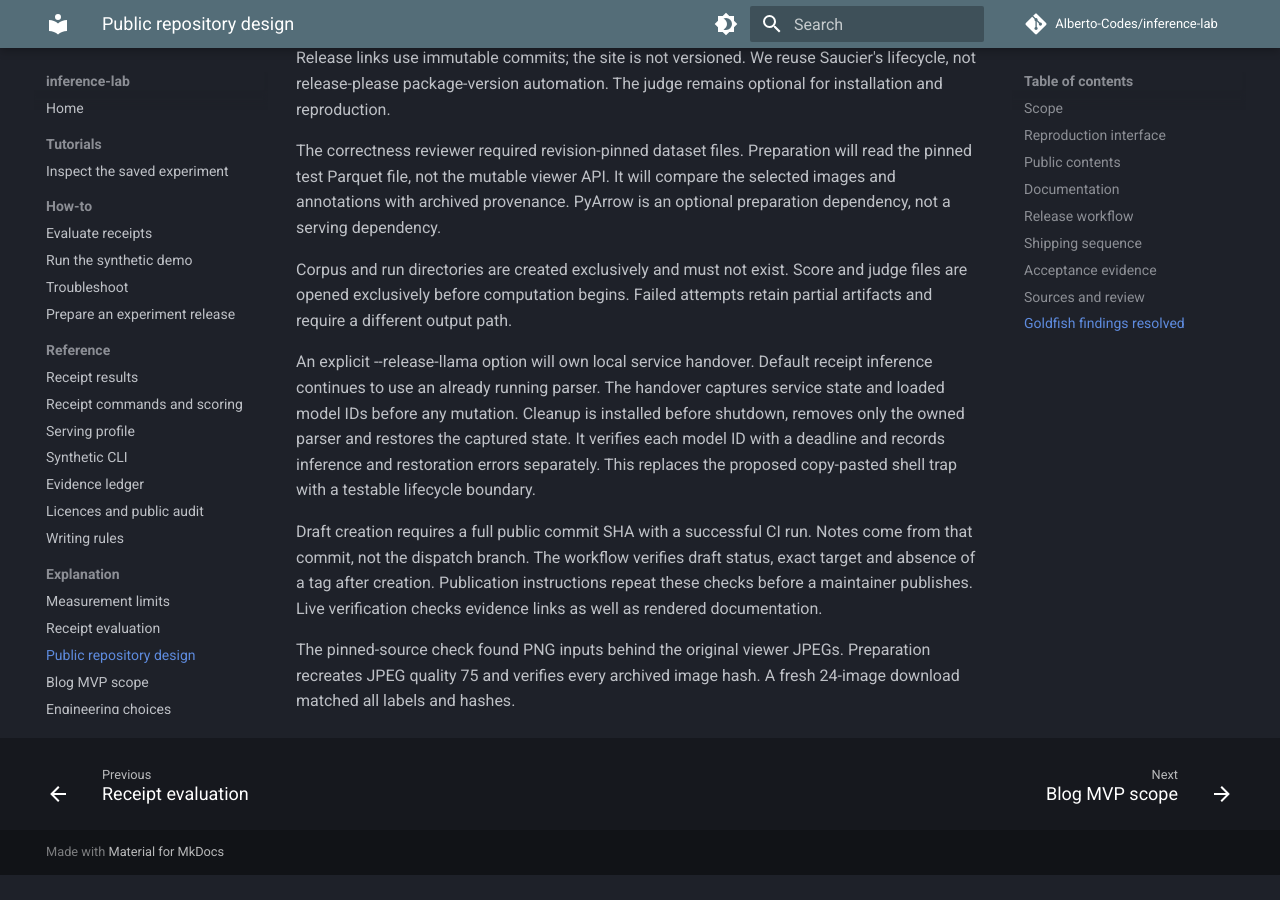
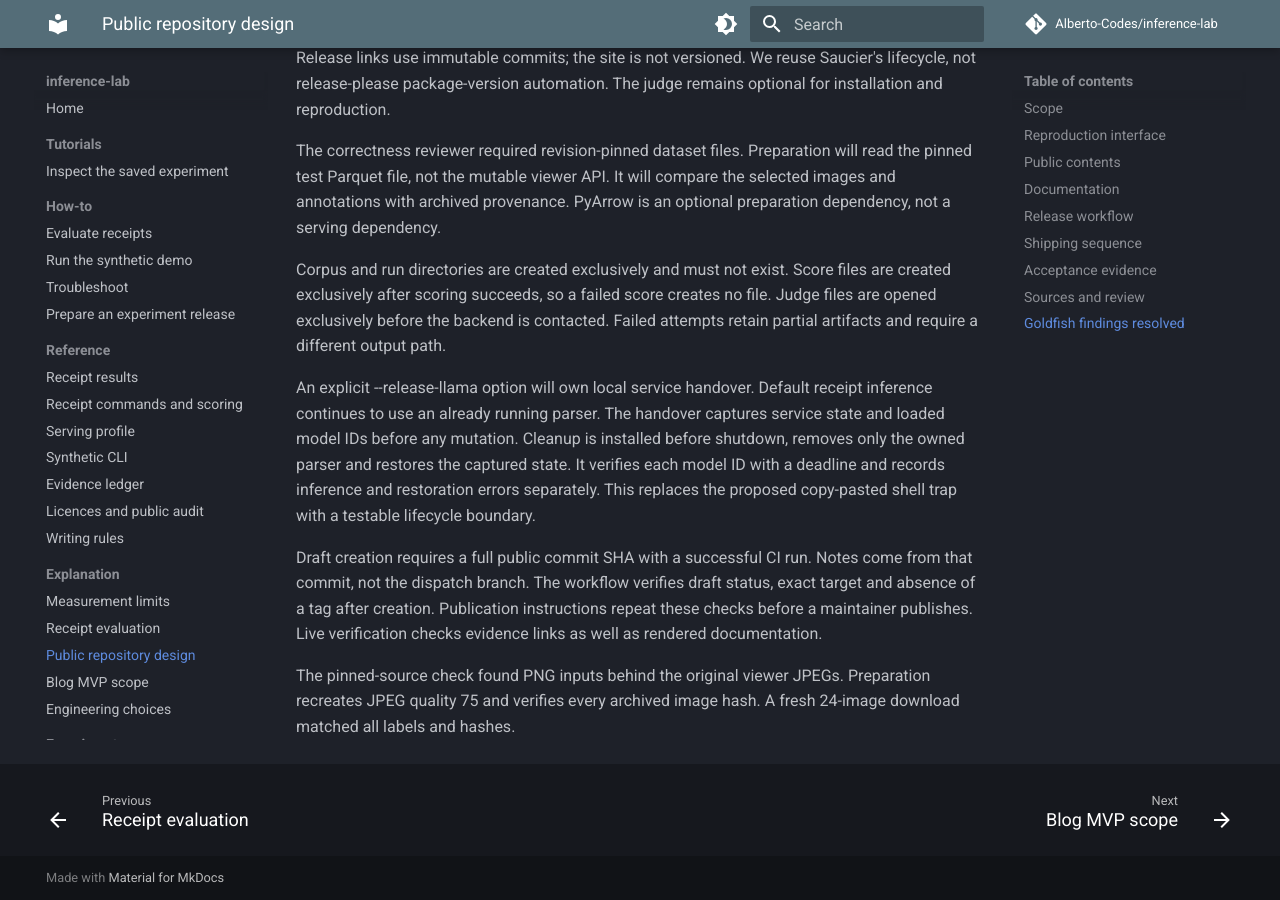
Before and after one commit to Alberto-Codes/inference-lab, an MkDocs documentation site: the page built from docs/explanation/public-repository.md, in a window 1280 px wide and 900 px high, scrolled down 2572 px. Built offline with MkDocs 1.6.1 and Material for MkDocs 9.7.7, drawn with Linux system fonts in a browser that asks for light colours; comment, search, counter and statistics services are not loaded; before the commit the page ends 3447 px from its top, so only the background shows below that.

Commit message:
no-mistakes(document): Document that failed scoring creates no score file

```diff
--- a/docs/explanation/public-repository.md
+++ b/docs/explanation/public-repository.md
@@ -109,7 +109,8 @@ It will compare the selected images and annotations with archived provenance.
 PyArrow is an optional preparation dependency, not a serving dependency.
 
 Corpus and run directories are created exclusively and must not exist.
-Score and judge files are opened exclusively before computation begins.
+Score files are created exclusively after scoring succeeds, so a failed score creates no file.
+Judge files are opened exclusively before the backend is contacted.
 Failed attempts retain partial artifacts and require a different output path.
 
 An explicit --release-llama option will own local service handover.
```
